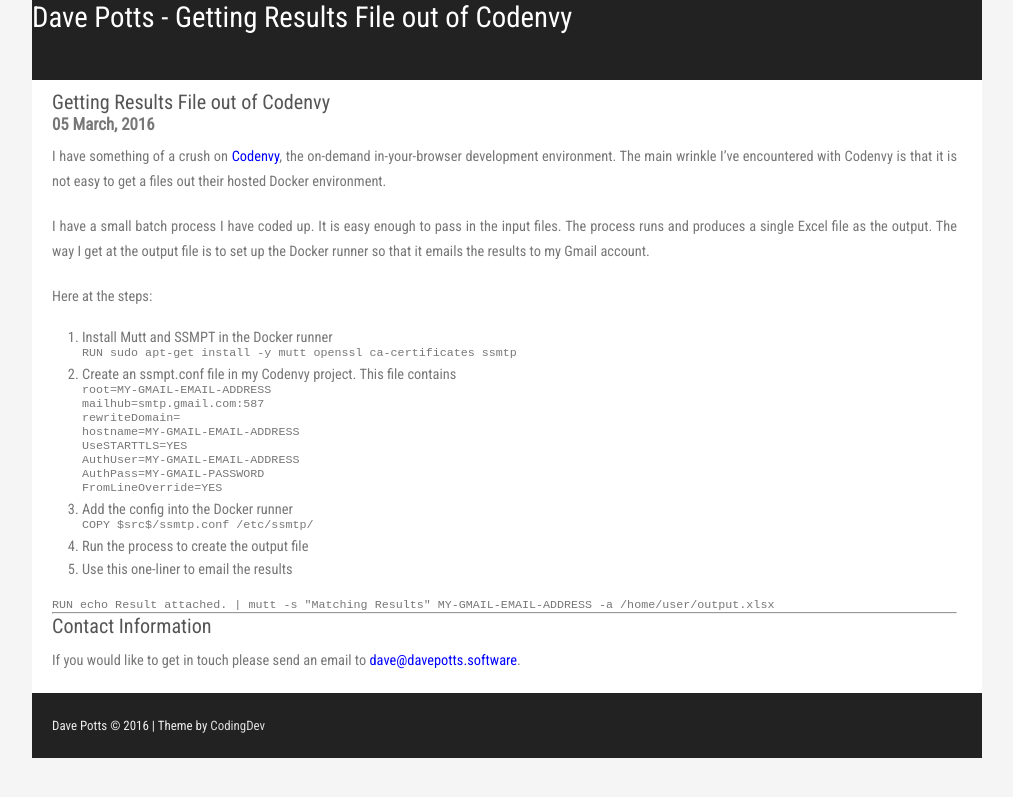
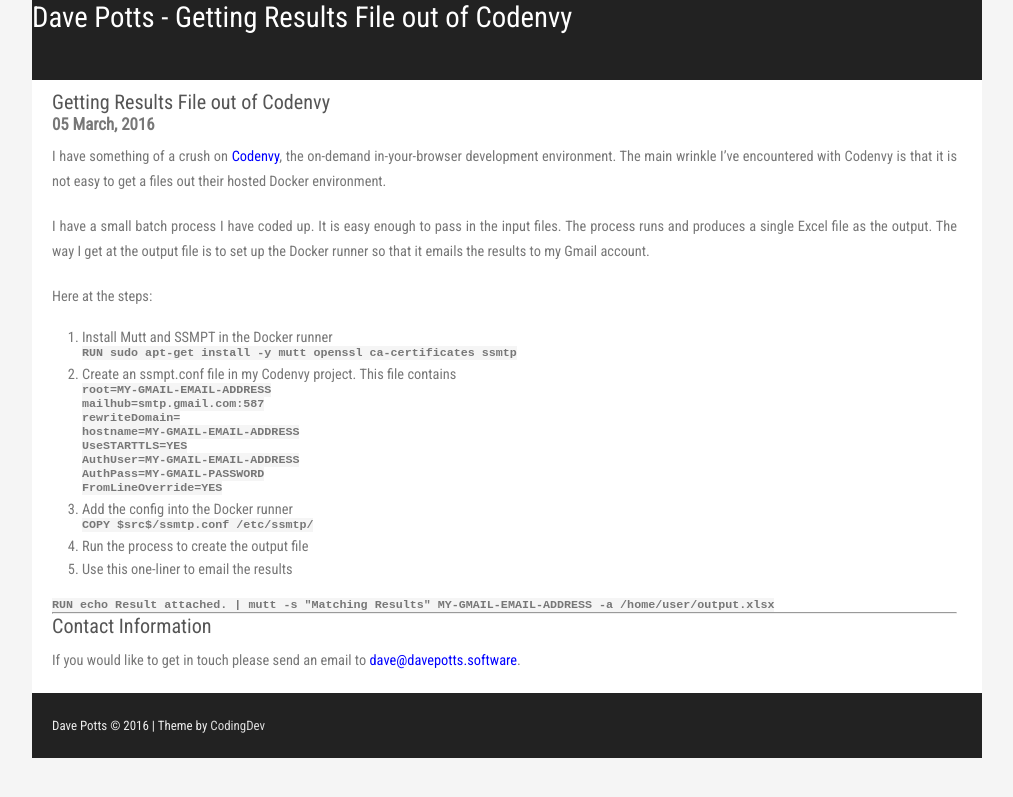
Before and after one commit to davegoopot/davegoopot.github.io, a Jekyll site: the page built from _posts/2016-03-05-Getting-results-out-of-codenvy.md, in a window 1280 px wide. Shown: the top 797 px of the page, without its empty margins (133-1146 px from the left). Built offline with Jekyll 4.4.1, drawn with Linux system fonts in a browser that asks for light colours.

Commit message:
Code styling

```diff
--- a/css/style.css
+++ b/css/style.css
@@ -5,6 +5,7 @@
 a:hover { color: #555; text-decoration: none;}
 ol { margin-bottom: 20px; margin-left: 30px; text-align: left;}
 li { margin-bottom: 6px; }
+code { background-color: rgba(0,0,0,0.04); font-weight: bold;}
 #wrap { margin: 0 auto; max-width: 950px; background: #fff; }
 #header { height: 80px; background: #222; margin: 0 0 10px 0;}
 #header a { color: #fff; text-decoration: none;}
```
